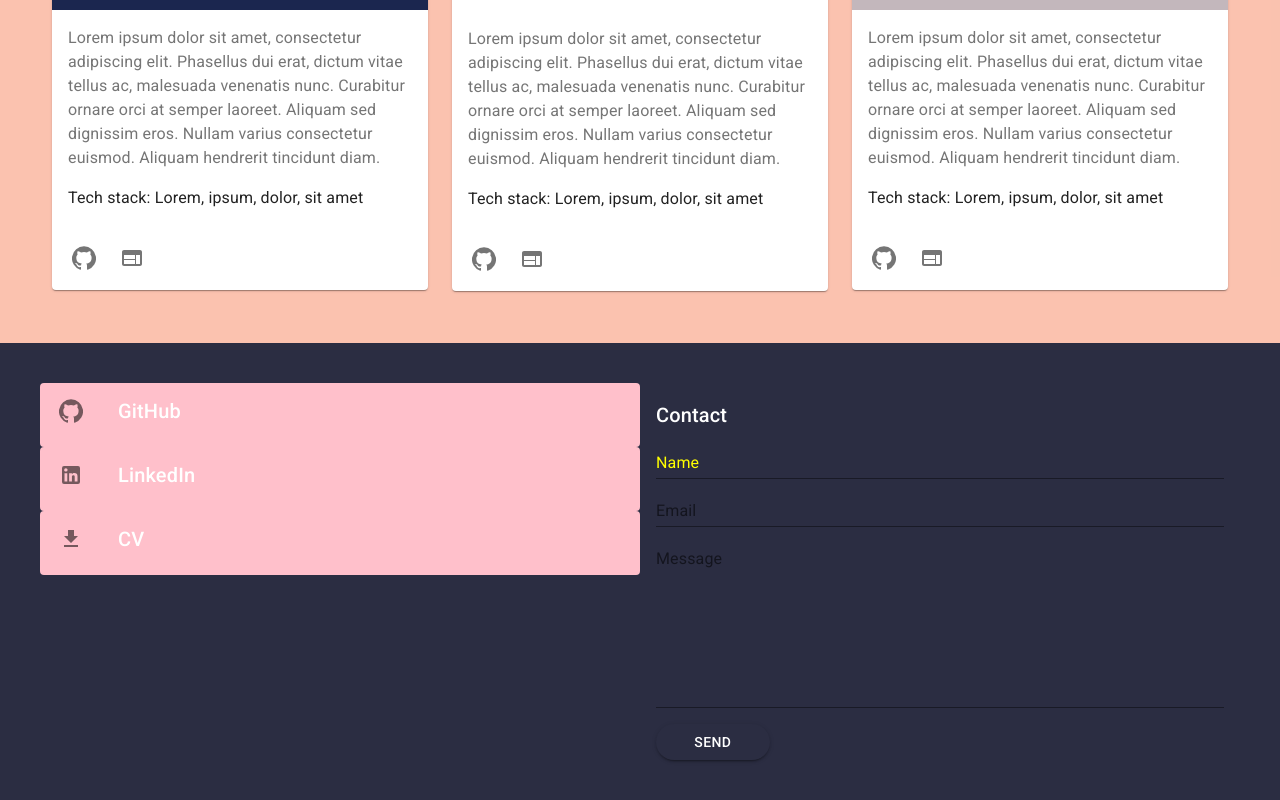
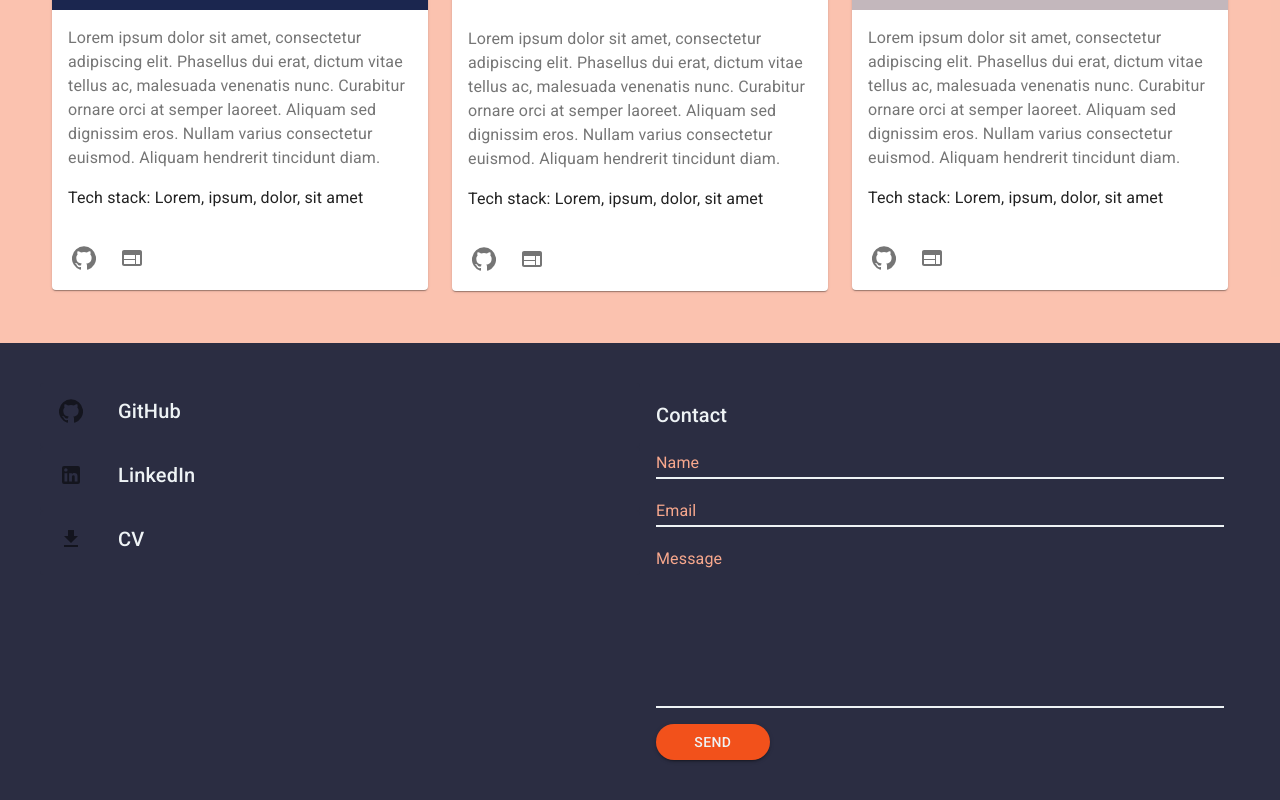
Before and after one commit to andy-mc-donald/React-Portfolio-V2, a React (Create React App) app: page / in a window 1280 px wide. Shown: the part 1756-2556 px from the top of the page. Built offline with nearby package versions, Linux system fonts and the light colour scheme.

Commit message:
form styling done

```diff
--- a/src/App.js
+++ b/src/App.js
@@ -12,15 +12,29 @@ const theme = createMuiTheme({
   palette: {
     primary:{
       main: '#2b2d42',
-      light: 'rgba(153, 184, 195, 0.17)',
+      // light: 'rgba(153, 184, 195, 0.17)',
+      light: '#eef3f5'
       // dark: '#8d99ae'
     },
     secondary: {
       main: '#F2511B',
-      light: 'rgba(242, 81, 27, 0.5)',
+      // light: 'rgba(242, 81, 27, 0.5)',
+      light: '#f8a88d'
       // dark: ''
     }
-  }
+  },
+  overrides:{
+    MuiInput: {
+        underline: {
+             '&:before': {
+                borderBottom: '2px solid #eef3f5',
+              },
+              "&&&&:hover:before": {
+                borderBottom: '2px solid #f8a88d',
+              }
+          },
+    },
+}
 })
 
 function App() {
--- a/src/Pages/Page1pt2.js
+++ b/src/Pages/Page1pt2.js
@@ -27,7 +27,8 @@ import Typography from '@material-ui/core/Typography';
 
 const useStyles = makeStyles(theme => ({
   root: {
-    background: "rgba(153, 184, 195, 0.17)",
+    // background: "rgba(153, 184, 195, 0.17)",
+    background: '#eef3f5',
     height: "100vh",
     flexGrow: 1
   },
@@ -130,7 +131,7 @@ const useStyles = makeStyles(theme => ({
     // backgroundColor: "yellow",
   },
   button: {
-    // color: 'yellow',
+    color: '#eef3f5',
     width: "40vw",
     maxWidth: "500px",
     fontSize: "1.4rem",
--- a/src/Pages/Page3.js
+++ b/src/Pages/Page3.js
@@ -31,6 +31,8 @@ const useStyles = makeStyles(theme => ({
     }
   },
   title: {
+    color: '#eef3f5',
+    textShadow: '2px 2px #2b2d42',
     paddingLeft: "3.3rem",
     paddingTop: "1.5rem",
     // paddingBottom: "-1.5rem",
--- a/src/Pages/Page4.js
+++ b/src/Pages/Page4.js
@@ -18,7 +18,7 @@ import Typography from '@material-ui/core/Typography';
 const useStyles = makeStyles(theme => ({
   root: {
     flexGrow: 1,
-    color: 'white',
+    // color: 'white',
     // backgroundColor: "#8d99ae",
     backgroundColor: "#2B2D42",
     // backgroundColor: "#071E22",
@@ -40,12 +40,12 @@ const useStyles = makeStyles(theme => ({
     // margin: '0 auto'
   },
   card: {
-    color: 'white',
+    color: '#eef3f5',
     display: "flex",
     flexDirection: "row",
     // justifyContent: "center",
     alignItems: "center",
-    backgroundColor: "pink",
+    backgroundColor: "#2B2D42",
     boxShadow: "none",
     // paddingLeft: '30%',
     height: "4rem",
@@ -60,7 +60,7 @@ const useStyles = makeStyles(theme => ({
   },
 
   form: {
-    color: 'white',
+    color: '#eef3f5',
     display: "flex",
     flexDirection: "column",
     // margin: 20,
@@ -75,10 +75,12 @@ const useStyles = makeStyles(theme => ({
 
   button: {
     width: "20%",
-    marginTop: "1rem"
+    marginTop: "1rem",
+    color: '#eef3f5'
   },
-  test: {
-    color: 'yellow'
+  formText: {
+    // color: 'white'
+    color: '#f8a88d'
   }
 }));
 
@@ -149,25 +151,25 @@ function Page4() {
           <Typography variant="h6" className={classes.contactTitle}>
                   Contact
                 </Typography>
-            <FormControl>
-              <InputLabel htmlFor="name" className={classes.test}>Name</InputLabel>
-              <Input id="name" type="text" className={classes.test} />
+            <FormControl color="secondary">
+              <InputLabel htmlFor="name" className={classes.formText}>Name</InputLabel>
+              <Input id="name" type="text" className={classes.formText} />
             </FormControl>
 
-            <FormControl>
-              <InputLabel htmlFor="email">Email</InputLabel>
-              <Input id="email" type="email" />
+            <FormControl color="secondary">
+              <InputLabel htmlFor="email" className={classes.formText}>Email</InputLabel>
+              <Input id="email" type="email" className={classes.formText}/>
             </FormControl>
 
-            <FormControl>
-              <InputLabel htmlFor="email">Message</InputLabel>
-              <Input id="email" multiline rows={8} />
+            <FormControl color="secondary">
+              <InputLabel htmlFor="email" className={classes.formText}>Message</InputLabel>
+              <Input id="email" multiline rows={8} className={classes.formText}/>
             </FormControl>
 
             <Button
               className={classes.button}
               variant="contained"
-              color="primary"
+              color="secondary"
               size="medium"
               buttonStyle={{ borderRadius: 50 }}
               style={{ borderRadius: 50 }}
```
